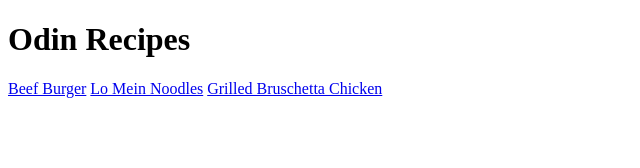
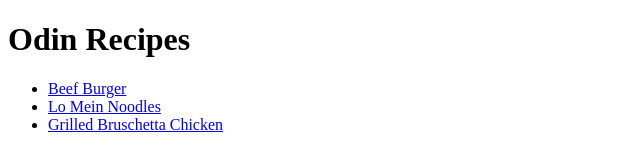
Before and after one commit to OutliveStudio/odin-recipes, a plain HTML site: page index.html in a window 1280 px wide. Shown: the whole page, without its empty margins (0-640 px from the left). Drawn offline with Linux system fonts and the light colour scheme.

Commit message:
Changed homepage navigation list to an unordered list layout for readability.

```diff
--- a/index.html
+++ b/index.html
@@ -9,8 +9,10 @@
 
     <body>
         <h1>Odin Recipes</h1>
-        <a href="recipes/burger.html">Beef Burger</a>
-        <a href="recipes/noodles.html">Lo Mein Noodles</a>
-        <a href="recipes/chicken.html">Grilled Bruschetta Chicken</a>
+        <ul>
+            <li><a href="recipes/burger.html">Beef Burger</a></li>
+            <li><a href="recipes/noodles.html">Lo Mein Noodles</a></li>
+            <li><a href="recipes/chicken.html">Grilled Bruschetta Chicken</a></li>
+        </ul>
     </body>
 </html>
```
